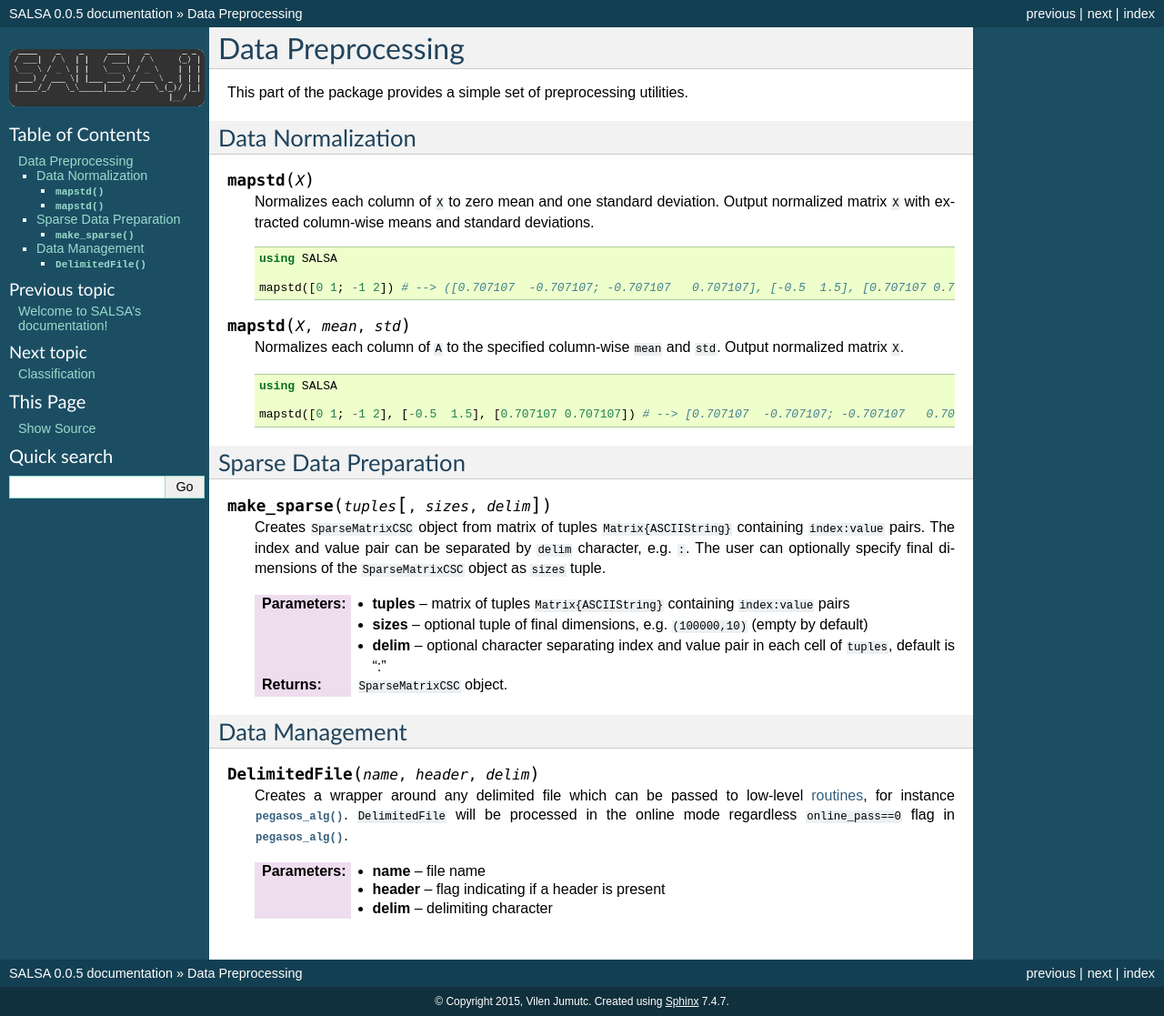
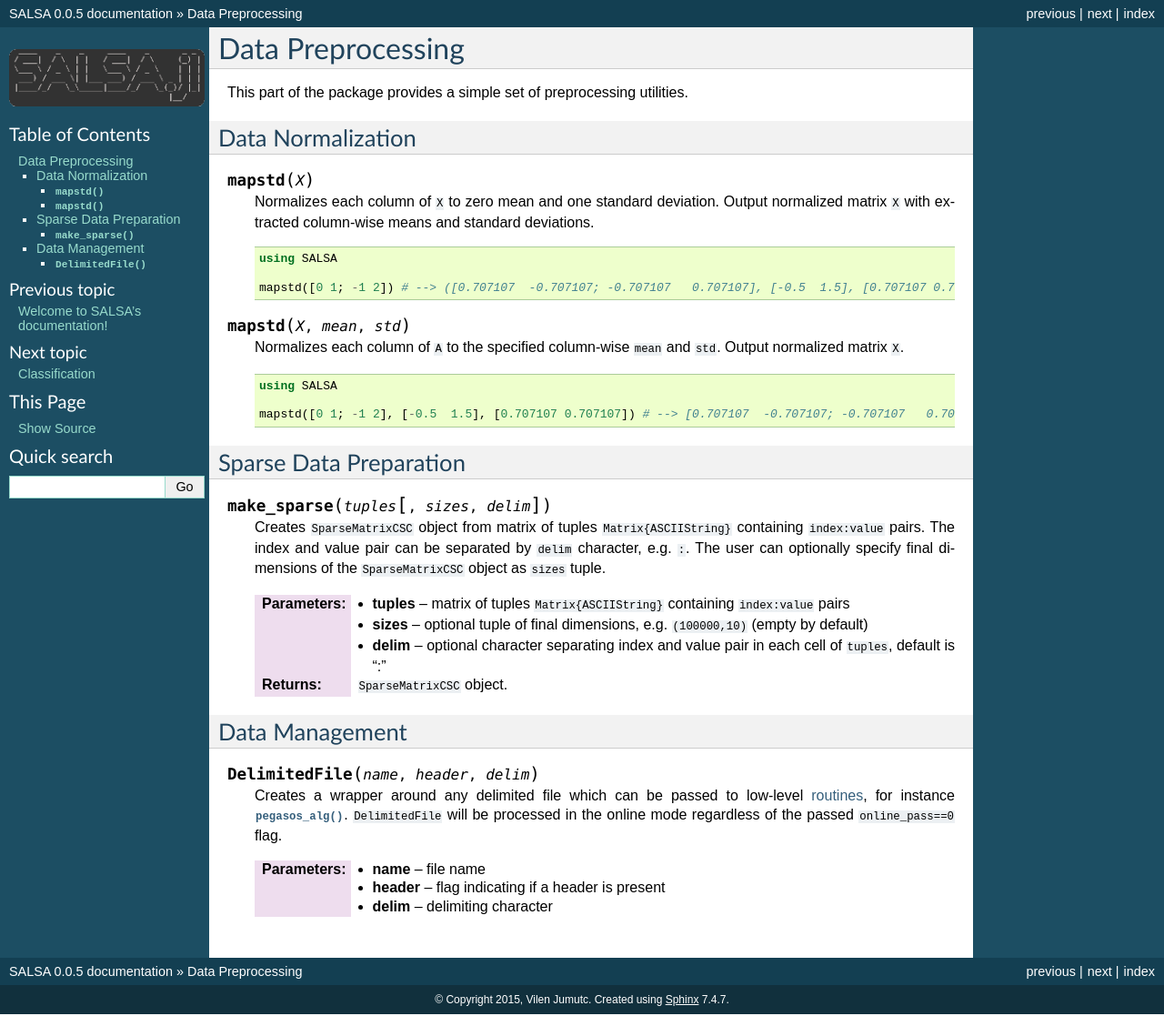
Before and after one commit to jumutc/SALSA.jl, a Sphinx documentation site: the page built from docs/source/data_preparation.rst, in a window 1280 px wide. Shown: the whole page at 91% size. Built offline with Sphinx 7.4.7, drawn with Linux system fonts in a browser that asks for light colours; formulas are drawn with MathJax 3.

Commit message:
docs update

```diff
--- a/docs/source/conf.py
+++ b/docs/source/conf.py
@@ -121,7 +121,7 @@ html_theme = 'default'
 
 # The name of an image file (relative to this directory) to place at the top
 # of the sidebar.
-html_logo = '../logo2.png'
+html_logo = '../logo_grey.png'
 
 # The name of an image file (within the static path) to use as favicon of the
 # docs.  This file should be a Windows icon file (.ico) being 16x16 or 32x32
--- a/docs/source/data_preparation.rst
+++ b/docs/source/data_preparation.rst
@@ -47,7 +47,7 @@ Data Management
 
 .. function:: DelimitedFile(name,header,delim)
 
-	Creates a wrapper around any delimited file which can be passed to low-level :ref:`routines <low_level_api>`, for instance :func:`pegasos_alg`. ``DelimitedFile`` will be processed in the online mode regardless ``online_pass==0`` flag in :func:`pegasos_alg`.
+	Creates a wrapper around any delimited file which can be passed to low-level :ref:`routines <low_level_api>`, for instance :func:`pegasos_alg`. ``DelimitedFile`` will be processed in the online mode regardless of the passed ``online_pass==0`` flag.
 
 	:param name: file name
 	:param header: flag indicating if a header is present
--- a/docs/source/index.rst
+++ b/docs/source/index.rst
@@ -75,7 +75,6 @@ Dependencies
 - `StatsBase <https://github.com/JuliaStats/StatsBase.jl>`_: to support generic routines from Statistics
 - `Distances <https://github.com/JuliaStats/Distances.jl>`_: to support distance metrics between vectors
 - `Distributions <https://github.com/JuliaStats/Distributions.jl>`_: to support sampling from various distributions
-- `DataFrames <https://github.com/JuliaStats/DataFrames.jl>`_: to support and process files instead of in-memory matrices
 - `Clustering <https://github.com/JuliaStats/Clustering.jl>`_: to support Stochastic K-means Clustering (experimental feature)
 - `ProgressMeter <https://github.com/timholy/ProgressMeter.jl>`_: to support progress bars and ETA of different routines
 
```
Also changed, not shown: docs/logo_grey.png (added).
